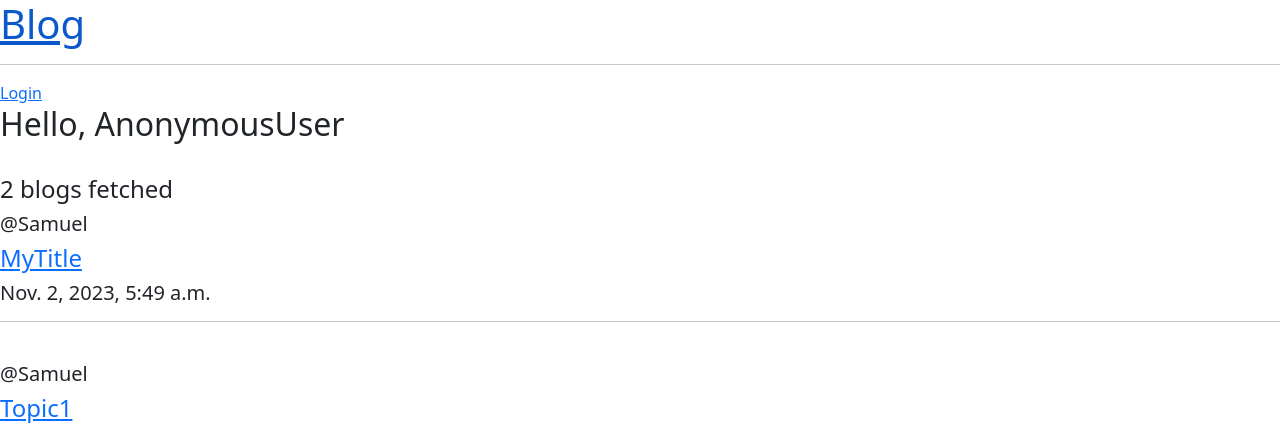
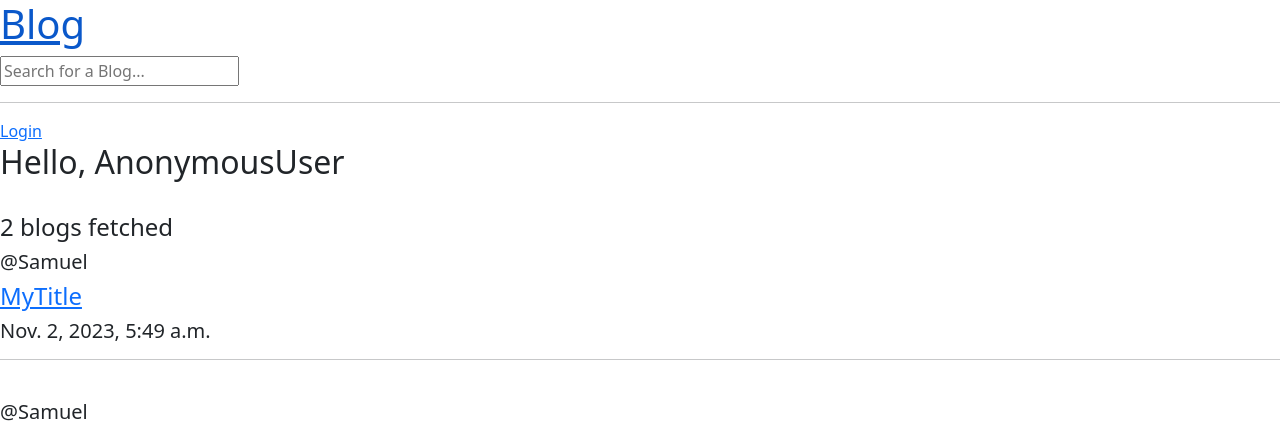
Before and after one commit to Sammygee0110/altschoolblog, a Django app: page / in a window 1280 px wide. Shown: the top 424 px of the page. Run offline with Django 4.2, Linux system fonts and the light colour scheme; data comes from the database, SQL or seed files in the repository; both versions use the stored data as it was after the commit.

Commit message:
added search parameter

```diff
--- a/base/models.py
+++ b/base/models.py
@@ -2,8 +2,6 @@ from django.db import models
 from django.contrib.auth.models import User
 
 # Create your models here.
-
-
 
 class Blog(models.Model):
     title = models.CharField(max_length=200)
--- a/base/views.py
+++ b/base/views.py
@@ -6,12 +6,17 @@
 from django.contrib.auth import login, logout, authenticate
 from django.contrib.auth.decorators import login_required
 from django.contrib import messages
+from django.db.models import Q
 
 # Create your views here.
 
 blogs = Blog.objects.all()
 
 def home(request):
+    q = request.GET.get('q') if request.GET.get('q') != None else ''
+    blogs = Blog.objects.filter(
+        Q(title__icontains=q)
+    )
     blogcount = Blog.objects.count()
     context = {"blogs":blogs, "blogcount":blogcount}
     return render(request, "home.html", context)
@@ -61,7 +66,7 @@
         return redirect("home")
 
     if request.method == "POST":
-        username = request.POST.get("username")
+        username = request.POST.get("username").lower()
         password = request.POST.get("password")
 
         try:
--- a/templates/home.html
+++ b/templates/home.html
@@ -17,7 +17,7 @@
                     <a href="{% url 'update-blog' blog.id %}"><h5>Edit</h5></a>
                     <a href="{% url 'delete-blog' blog.id %}"><h5>Delete</h5></a>
                 {% endif %}
-                <a href="{% url 'blog' blog.id %}"><h4>{{blog.title}}</h4></a>
+                <a href="{% url 'blog' blog.id %}?q={{blog.title}}"><h4>{{blog.title}}</h4></a>
                 <h5>{{blog.created}}</h5>
                 <hr>
                 <br>
--- a/templates/login_register.html
+++ b/templates/login_register.html
@@ -22,7 +22,7 @@
                 {% csrf_token %}
                 {{ form.as_p }}
 
-                <input type="submit" value="Login">
+                <input type="submit" value="Register">
             </form>
             <p>Already registered?</p>
             <a href="{% url 'login' %}">Log In</a>
--- a/templates/navbar.html
+++ b/templates/navbar.html
@@ -1,9 +1,16 @@
 <div>
+
     <a href="/"><h1>Blog</h1></a>
+
+    <form method="get" action="{% url 'home' %}">
+        <input type="text" name="q" placeholder="Search for a Blog...">
+    </form>
+
     <hr>
     {% if request.user.is_authenticated %}
     <a href="{% url 'logout' %}">Logout</a>
     {% else %}
     <a href="{% url 'login' %}">Login</a>
     {% endif %}
+
 </div>
```
Also changed, not shown: db.sqlite3.
